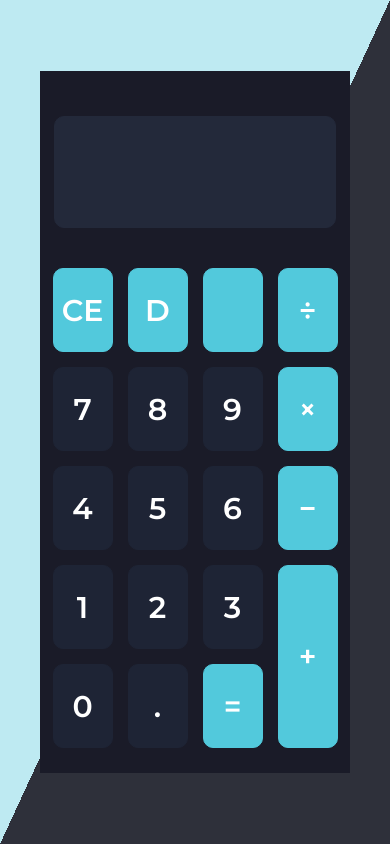
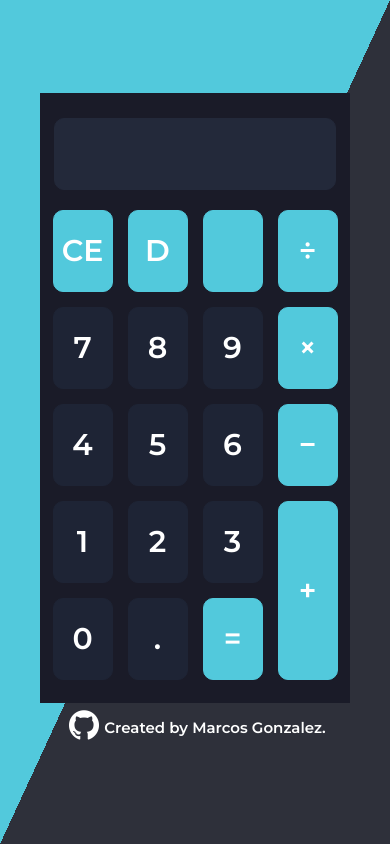
Before and after one commit to vzMars/calculator, a plain HTML site: page index.html in a window 390 px wide. Drawn offline with Linux system fonts and the light colour scheme.

Commit message:
added a link to my github and made the app a bit more responsive

```diff
--- a/index.html
+++ b/index.html
@@ -14,7 +14,6 @@
     <script src="scripts/main.js" defer></script>
   </head>
   <body>
-    <div id="triangle">
     <div id="calc">
       <div id="calc-display">
         <div id="top-display" class="blueText"></div>
@@ -42,6 +41,14 @@
         <button id="equal">=</button>
       </div>
     </div>
-    </div>
+    <footer id="footer">
+      <a href="https://github.com/vzMars"
+        ><img
+          src="images/GitHub-Mark-120px-plus.png"
+          id="logo"
+          alt="github-logo"
+      /></a>
+      <p>Created by <a href="https://github.com/vzMars">Marcos Gonzalez.</a></p>
+    </footer>
   </body>
 </html>
--- a/styles/style.css
+++ b/styles/style.css
@@ -1,18 +1,17 @@
 body {
   margin: 0;
   font-family: 'Montserrat', sans-serif;
-}
-
-#triangle {
-  background-image: linear-gradient(to bottom right, #beeaf2 50%, #2e303a 50%);
+  background-image: linear-gradient(to bottom right, #52c9dc 50%, #2e303a 50%);
   height: 100vh;
   display: flex;
+  flex-direction: column;
+  justify-content: center;
+  align-items: center;
 }
 
 #calc {
   background-color: #1a1b28;
   width: 450px;
-  margin: auto;
   padding: 5px;
 }
 
@@ -81,14 +80,70 @@ button:hover {
   grid-row: span 2;
 }
 
-@media (max-width: 450px) {
+#footer {
+  display: flex;
+  flex-direction: row;
+  justify-content: center;
+  align-items: center;
+  text-align: center;
+  font-size: 25px;
+  color: white;
+}
+
+#footer a {
+  text-decoration: none;
+  color: white;
+}
+
+#logo {
+  width: 40px;
+  height: auto;
+  margin: 5px;
+  filter: invert(100%) sepia(100%) saturate(1%) hue-rotate(279deg)
+    brightness(106%) contrast(101%);
+}
+
+@media (max-width: 1024px) {
+  #calc {
+    width: 600px;
+    height: 800px;
+  }
+
+  #calc-display {
+    width: 560px;
+    height: 140px;
+  }
+
+  button {
+    font-size: 60px;
+    width: 130px;
+    padding: 0;
+  }
+
+  #calc-buttons {
+    width: fit-content;
+    height: 600px;
+    grid-gap: 15px;
+  }
+
+  #footer {
+    font-size: 30px;
+  }
+
+  #logo {
+    width: 50px;
+  }
+}
+
+@media (max-width: 480px) {
   #calc {
     width: 300px;
+    height: 600px;
   }
 
   #calc-display {
     width: 280px;
-    margin: 40px auto;
+    height: 70px;
   }
 
   button {
@@ -99,7 +154,15 @@ button:hover {
 
   #calc-buttons {
     width: fit-content;
-    height: 480px;
+    height: 470px;
     grid-gap: 15px;
   }
+
+  #footer {
+    font-size: 15px;
+  }
+
+  #logo {
+    width: 30px;
+  }
 }
```
Also changed, not shown: images/GitHub-Mark-120px-plus.png (added). Lines whose indentation alone changed are shown as unchanged.
